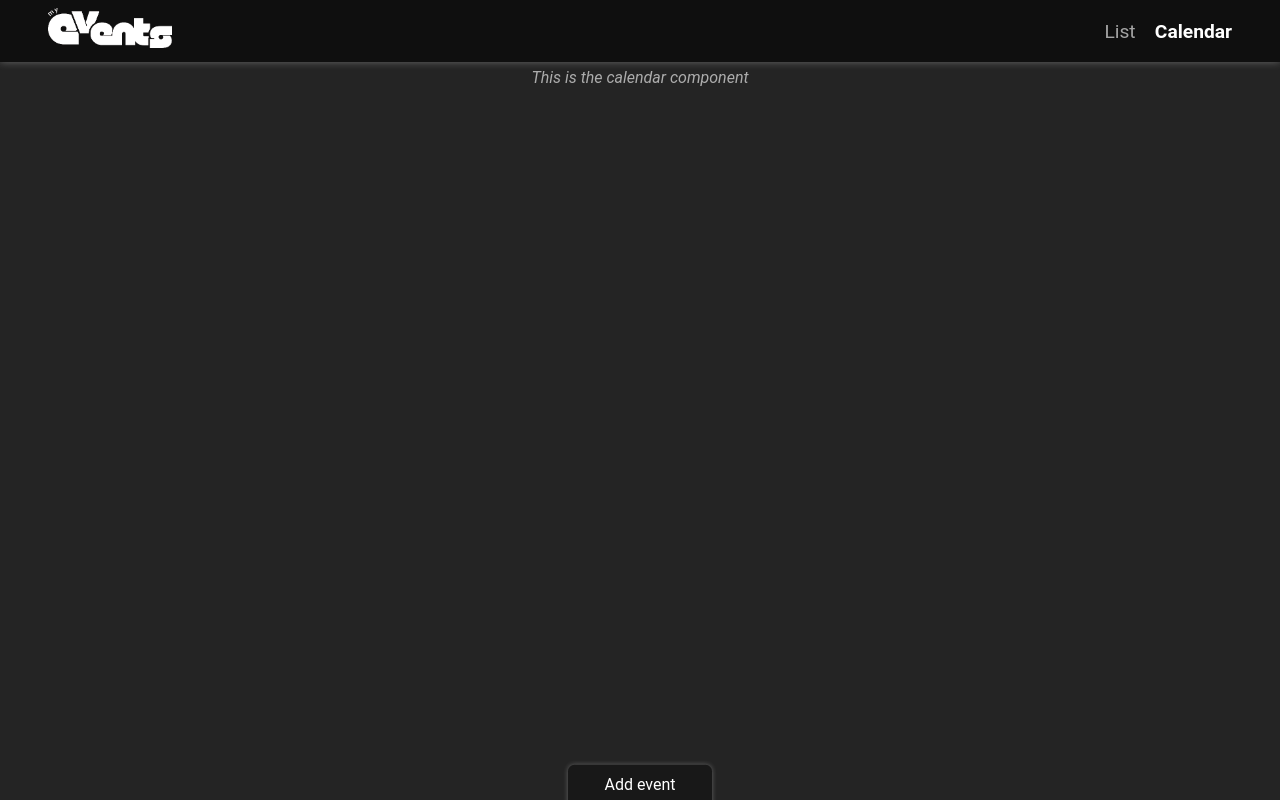
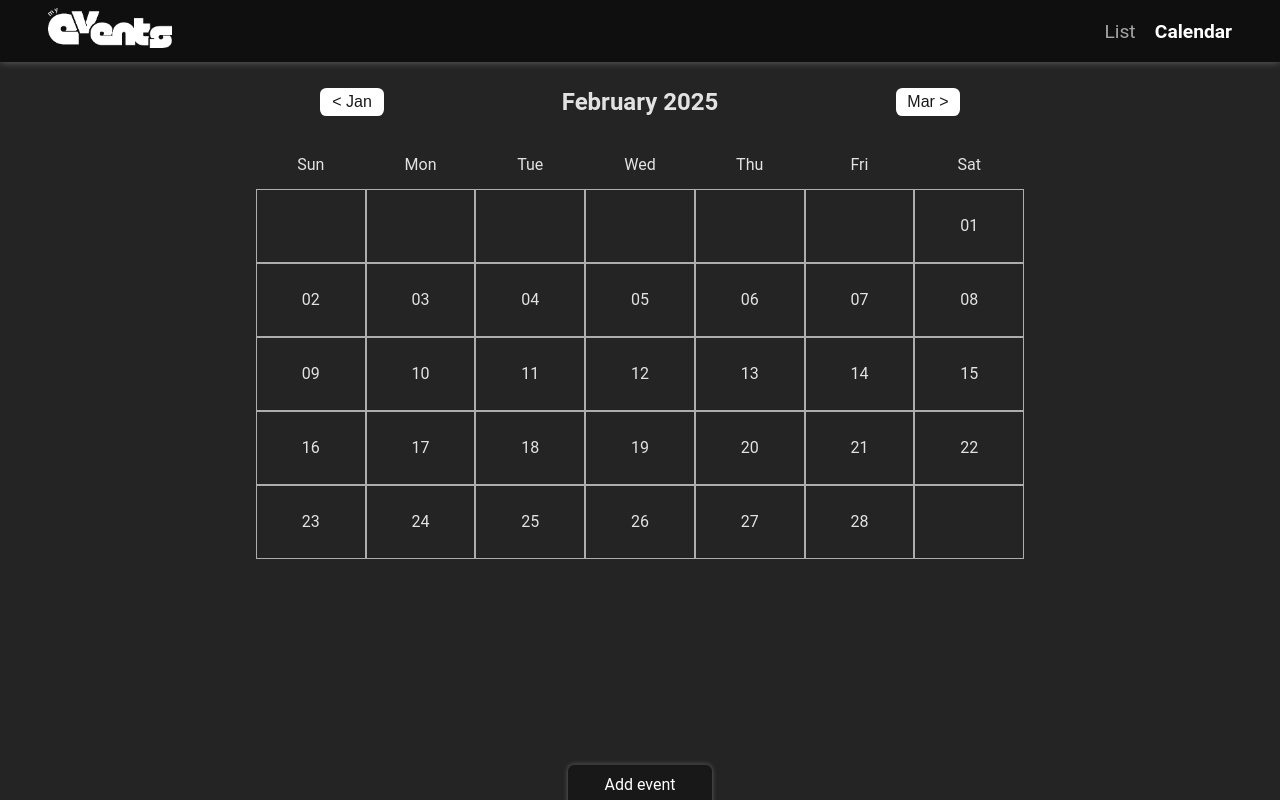
Before and after one commit to stelios996/my-events, a React (Vite) app in the folder frontend/: page /calendar in a window 1280 px wide. Built offline with nearby package versions, Linux system fonts and the light colour scheme; no server answers.

Commit message:
create calendar component

```diff
--- a/frontend/package.json
+++ b/frontend/package.json
@@ -14,6 +14,7 @@
     "@fortawesome/free-solid-svg-icons": "^6.7.2",
     "@fortawesome/react-fontawesome": "^0.2.2",
     "@tanstack/react-query": "^5.66.3",
+    "date-fns": "^4.1.0",
     "react": "^19.0.0",
     "react-dom": "^19.0.0",
     "react-hook-form": "^7.54.2",
--- a/frontend/src/App.jsx
+++ b/frontend/src/App.jsx
@@ -1,7 +1,7 @@
 import './App.css'
 import {createBrowserRouter, RouterProvider} from 'react-router-dom';
 import EventList from './components/EventList/EventList.jsx';
-import Calendar from './components/Calendar.jsx';
+import Calendar from './components/Calendar/Calendar.jsx';
 import Home from './components/Home/Home.jsx';
 
 const router = createBrowserRouter([
--- a/frontend/src/components/Calendar.jsx
+++ /dev/null
@@ -1,9 +0,0 @@
-import React from 'react';
-
-const Calendar = () => {
-  return <>
-    <p>This is the calendar component</p>
-  </>
-}
-
-export default Calendar
--- /dev/null
+++ b/frontend/src/components/Calendar/Calendar.jsx
@@ -0,0 +1,47 @@
+import React, {useMemo, useState} from 'react';
+import styles from './Calendar.module.css';
+import { addMonths, eachDayOfInterval, endOfMonth, endOfWeek, format, getDay, startOfMonth, startOfWeek, subMonths} from 'date-fns';
+
+const Calendar = () => {
+  const [currentDate, setCurrentDate] = useState(new Date());
+
+  const dayNames = useMemo(() =>{
+    const weekStart = startOfWeek(new Date(), { weekStartsOn: 0 });
+    const weekEnd = endOfWeek(new Date(), { weekStartsOn: 0 });
+    const week = eachDayOfInterval({start: weekStart, end: weekEnd});
+
+    return week.map(day=>format(day, 'iii'));
+  }, []);
+
+  const start = startOfMonth(currentDate);
+  const end = endOfMonth(currentDate);
+  const days = eachDayOfInterval({start, end});
+
+  const month = [
+    ...new Array(getDay(start)).fill(null),
+    ...days,
+    ...new Array(6 - getDay(end)).fill(null)
+  ];
+
+  return (
+    <div className={styles.calendarContainer}>
+      <div className={styles.calendarTopContainer}>
+        <button className={styles.navButton} onClick={() => setCurrentDate(subMonths(currentDate, 1))}>{`< ${format(subMonths(currentDate, 1), "MMM")}`}</button>
+        <h2>{format(currentDate, "MMMM yyyy")}</h2>
+        <button className={styles.navButton} onClick={() => setCurrentDate(addMonths(currentDate, 1))}>{`${format(addMonths(currentDate, 1), "MMM")} >`}</button>
+      </div>
+
+      <div className={styles.calendarGrid}>
+        {dayNames.map(weekday => {
+          return <div key={weekday} className={styles.weekday}>{weekday}</div>;
+        })}
+        {month.map( (day, index) => {
+          return day ? <div key={day} className={styles.day}>{format(day, 'dd')}</div> : <div key={index} className={styles.day}></div>;
+        })}
+      </div>
+
+    </div>
+  );
+}
+
+export default Calendar
--- /dev/null
+++ b/frontend/src/components/Calendar/Calendar.module.css
@@ -0,0 +1,55 @@
+.calendarContainer{
+    width: 100vw;
+    display: flex;
+    flex-direction: column;
+    justify-content: center;
+    align-items: center;
+}
+
+.calendarTopContainer{
+    width: 50vw;
+    display: flex;
+    flex-direction: row;
+    justify-content: space-between;
+    align-items: center;
+}
+
+.navButton{
+    width: 4rem;
+    font-size: 1rem;
+    padding: 0.3rem 0.5rem;
+    border-radius: 0.4rem;
+    border: none;
+    background-color: #fff;
+    color: #181818;
+    cursor: pointer;
+
+    &:hover{
+        background-color: #ffffff9f;
+        color: #fff;
+    }
+}
+
+.calendarGrid {
+    width: 60vw;
+    display: grid;
+    grid-template-columns: repeat(7, 1fr); /* 7 columns, one for each day */
+    grid-gap: 0;
+}
+
+.weekday{
+    display: flex;
+    flex-direction: column;
+    justify-content: center;
+    align-items: center;
+    padding: 0.8rem 0;
+}
+
+.day {
+    display: flex;
+    flex-direction: column;
+    justify-content: center;
+    align-items: center;
+    border: 1px solid #ffffff9f;
+    padding: 1.5rem 0;
+}
```
Also changed, not shown: 1 other file (tests, documents, lock files or other folders).
